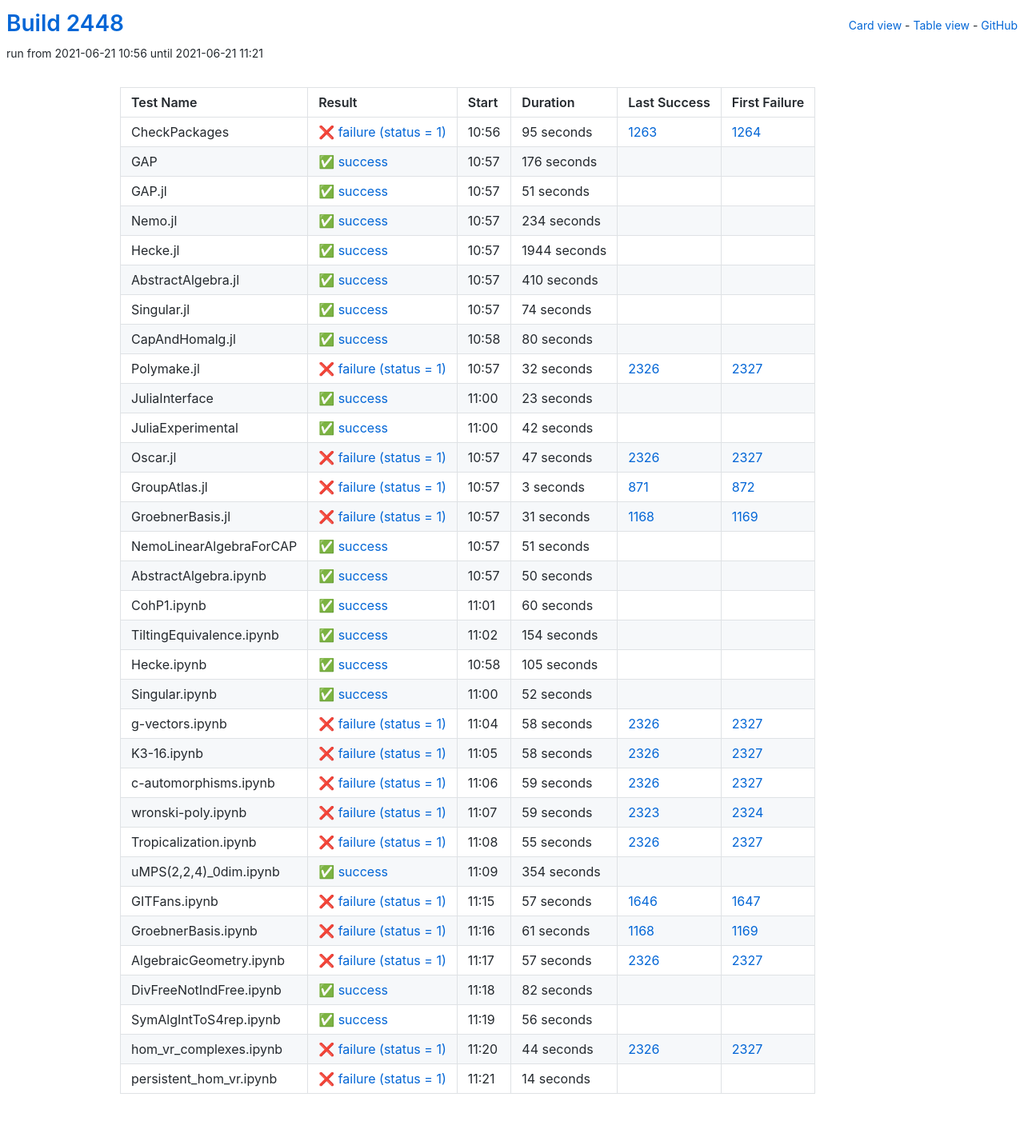
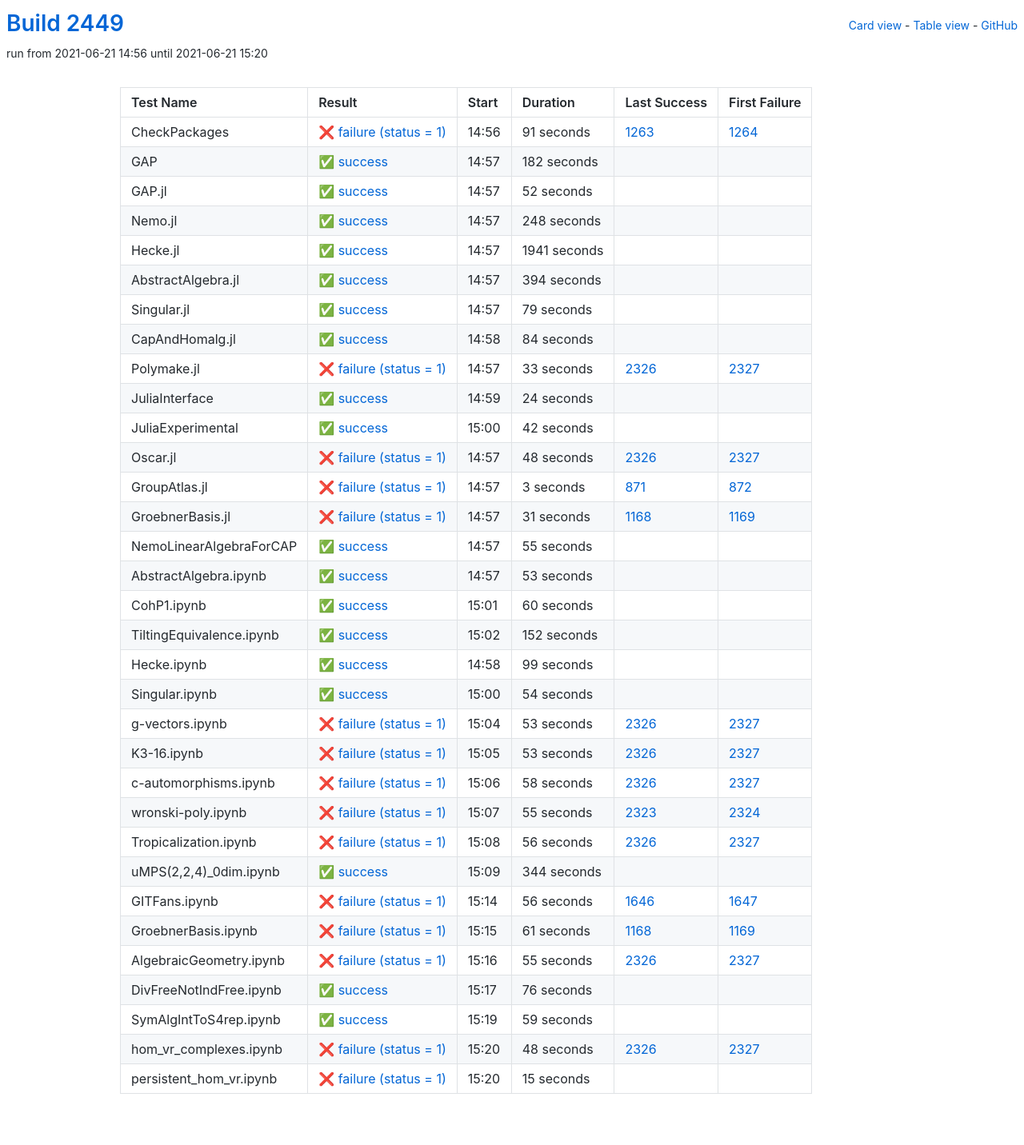
Before and after one commit to oscar-system/oscar-ci-status-stable, a Jekyll site: the page built from table.html, in a window 1280 px wide. Shown: the whole page at 80% size. Built offline with Jekyll 4.4.1, drawn with Linux system fonts in a browser that asks for light colours.

Commit message:
Build #2449

```diff
--- a/_data/ci.yml
+++ b/_data/ci.yml
@@ -1,6 +1,6 @@
 ---
-build: 2448
-build_url: https://oscarci.mathematik.uni-kl.de/job/oscar-stable/2448/
+build: 2449
+build_url: https://oscarci.mathematik.uni-kl.de/job/oscar-stable/2449/
 job: oscar-stable
 organization: oscar-system
 repo: oscar-ci-status-stable
@@ -8,128 +8,128 @@ repourl: https://github.com/oscar-system/oscar-ci-status-stable
 tests:
 - name: CheckPackages
   id: checkpackages
-  log: https://oscarci.mathematik.uni-kl.de/job/oscar-stable/2448/artifact/logs/build-2448/CheckPackages.log
-  start: 2021-06-21 10:56
+  log: https://oscarci.mathematik.uni-kl.de/job/oscar-stable/2449/artifact/logs/build-2449/CheckPackages.log
+  start: 2021-06-21 14:56
   success: false
   exitcode: 1
   status: failure
-  duration: 95
+  duration: 91
   last_success: 1263
   last_success_url: https://oscarci.mathematik.uni-kl.de/job/oscar-stable/1263/
   first_failure: 1264
   first_failure_url: https://oscarci.mathematik.uni-kl.de/job/oscar-stable/1264/
 - name: GAP
   id: gap
-  log: https://oscarci.mathematik.uni-kl.de/job/oscar-stable/2448/artifact/logs/build-2448/GAP.log
-  start: 2021-06-21 10:57
+  log: https://oscarci.mathematik.uni-kl.de/job/oscar-stable/2449/artifact/logs/build-2449/GAP.log
+  start: 2021-06-21 14:57
   success: true
   exitcode: 0
   status: success
-  duration: 176
+  duration: 182
   last_success: false
   last_success_url:
   first_failure: false
   first_failure_url:
 - name: GAP.jl
   id: gap-jl
-  log: https://oscarci.mathematik.uni-kl.de/job/oscar-stable/2448/artifact/logs/build-2448/GAP.jl.log
-  start: 2021-06-21 10:57
+  log: https://oscarci.mathematik.uni-kl.de/job/oscar-stable/2449/artifact/logs/build-2449/GAP.jl.log
+  start: 2021-06-21 14:57
   success: true
   exitcode: 0
   status: success
-  duration: 51
+  duration: 52
   last_success: false
   last_success_url:
   first_failure: false
   first_failure_url:
 - name: Nemo.jl
   id: nemo-jl
-  log: https://oscarci.mathematik.uni-kl.de/job/oscar-stable/2448/artifact/logs/build-2448/Nemo.jl.log
-  start: 2021-06-21 10:57
+  log: https://oscarci.mathematik.uni-kl.de/job/oscar-stable/2449/artifact/logs/build-2449/Nemo.jl.log
+  start: 2021-06-21 14:57
   success: true
   exitcode: 0
   status: success
-  duration: 234
+  duration: 248
   last_success: false
   last_success_url:
   first_failure: false
   first_failure_url:
 - name: Hecke.jl
   id: hecke-jl
-  log: https://oscarci.mathematik.uni-kl.de/job/oscar-stable/2448/artifact/logs/build-2448/Hecke.jl.log
-  start: 2021-06-21 10:57
+  log: https://oscarci.mathematik.uni-kl.de/job/oscar-stable/2449/artifact/logs/build-2449/Hecke.jl.log
+  start: 2021-06-21 14:57
   success: true
   exitcode: 0
   status: success
-  duration: 1944
+  duration: 1941
   last_success: false
   last_success_url:
   first_failure: false
   first_failure_url:
 - name: AbstractAlgebra.jl
   id: abstractalgebra-jl
-  log: https://oscarci.mathematik.uni-kl.de/job/oscar-stable/2448/artifact/logs/build-2448/AbstractAlgebra.jl.log
-  start: 2021-06-21 10:57
+  log: https://oscarci.mathematik.uni-kl.de/job/oscar-stable/2449/artifact/logs/build-2449/AbstractAlgebra.jl.log
+  start: 2021-06-21 14:57
   success: true
   exitcode: 0
   status: success
-  duration: 410
+  duration: 394
   last_success: false
   last_success_url:
   first_failure: false
   first_failure_url:
 - name: Singular.jl
   id: singular-jl
-  log: https://oscarci.mathematik.uni-kl.de/job/oscar-stable/2448/artifact/logs/build-2448/Singular.jl.log
-  start: 2021-06-21 10:57
+  log: https://oscarci.mathematik.uni-kl.de/job/oscar-stable/2449/artifact/logs/build-2449/Singular.jl.log
+  start: 2021-06-21 14:57
   success: true
   exitcode: 0
   status: success
-  duration: 74
+  duration: 79
   last_success: false
   last_success_url:
   first_failure: false
   first_failure_url:
 - name: CapAndHomalg.jl
   id: capandhomalg-jl
-  log: https://oscarci.mathematik.uni-kl.de/job/oscar-stable/2448/artifact/logs/build-2448/CapAndHomalg.jl.log
-  start: 2021-06-21 10:58
+  log: https://oscarci.mathematik.uni-kl.de/job/oscar-stable/2449/artifact/logs/build-2449/CapAndHomalg.jl.log
+  start: 2021-06-21 14:58
   success: true
   exitcode: 0
   status: success
-  duration: 80
+  duration: 84
   last_success: false
   last_success_url:
   first_failure: false
   first_failure_url:
 - name: Polymake.jl
   id: polymake-jl
-  log: https://oscarci.mathematik.uni-kl.de/job/oscar-stable/2448/artifact/logs/build-2448/Polymake.jl.log
-  start: 2021-06-21 10:57
+  log: https://oscarci.mathematik.uni-kl.de/job/oscar-stable/2449/artifact/logs/build-2449/Polymake.jl.log
+  start: 2021-06-21 14:57
   success: false
   exitcode: 1
   status: failure
-  duration: 32
+  duration: 33
   last_success: 2326
   last_success_url: https://oscarci.mathematik.uni-kl.de/job/oscar-stable/2326/
   first_failure: 2327
   first_failure_url: https://oscarci.mathematik.uni-kl.de/job/oscar-stable/2327/
 - name: JuliaInterface
   id: juliainterface
-  log: https://oscarci.mathematik.uni-kl.de/job/oscar-stable/2448/artifact/logs/build-2448/JuliaInterface.log
-  start: 2021-06-21 11:00
+  log: https://oscarci.mathematik.uni-kl.de/job/oscar-stable/2449/artifact/logs/build-2449/JuliaInterface.log
+  start: 2021-06-21 14:59
   success: true
   exitcode: 0
   status: success
-  duration: 23
+  duration: 24
   last_success: false
   last_success_url:
   first_failure: false
   first_failure_url:
 - name: JuliaExperimental
   id: juliaexperimental
-  log: https://oscarci.mathematik.uni-kl.de/job/oscar-stable/2448/artifact/logs/build-2448/JuliaExperimental.log
-  start: 2021-06-21 11:00
+  log: https://oscarci.mathematik.uni-kl.de/job/oscar-stable/2449/artifact/logs/build-2449/JuliaExperimental.log
+  start: 2021-06-21 15:00
   success: true
   exitcode: 0
   status: success
@@ -140,20 +140,20 @@ tests:
   first_failure_url:
 - name: Oscar.jl
   id: oscar-jl
-  log: https://oscarci.mathematik.uni-kl.de/job/oscar-stable/2448/artifact/logs/build-2448/Oscar.jl.log
-  start: 2021-06-21 10:57
+  log: https://oscarci.mathematik.uni-kl.de/job/oscar-stable/2449/artifact/logs/build-2449/Oscar.jl.log
+  start: 2021-06-21 14:57
   success: false
   exitcode: 1
   status: failure
-  duration: 47
+  duration: 48
   last_success: 2326
   last_success_url: https://oscarci.mathematik.uni-kl.de/job/oscar-stable/2326/
   first_failure: 2327
   first_failure_url: https://oscarci.mathematik.uni-kl.de/job/oscar-stable/2327/
 - name: GroupAtlas.jl
   id: groupatlas-jl
-  log: https://oscarci.mathematik.uni-kl.de/job/oscar-stable/2448/artifact/logs/build-2448/GroupAtlas.jl.log
-  start: 2021-06-21 10:57
+  log: https://oscarci.mathematik.uni-kl.de/job/oscar-stable/2449/artifact/logs/build-2449/GroupAtlas.jl.log
+  start: 2021-06-21 14:57
   success: false
   exitcode: 1
   status: failure
@@ -164,8 +164,8 @@ tests:
   first_failure_url: https://oscarci.mathematik.uni-kl.de/job/oscar-stable/872/
 - name: GroebnerBasis.jl
   id: groebnerbasis-jl
-  log: https://oscarci.mathematik.uni-kl.de/job/oscar-stable/2448/artifact/logs/build-2448/GroebnerBasis.jl.log
-  start: 2021-06-21 10:57
+  log: https://oscarci.mathematik.uni-kl.de/job/oscar-stable/2449/artifact/logs/build-2449/GroebnerBasis.jl.log
+  start: 2021-06-21 14:57
   success: false
   exitcode: 1
   status: failure
@@ -176,32 +176,32 @@ tests:
   first_failure_url: https://oscarci.mathematik.uni-kl.de/job/oscar-stable/1169/
 - name: NemoLinearAlgebraForCAP
   id: nemolinearalgebraforcap
-  log: https://oscarci.mathematik.uni-kl.de/job/oscar-stable/2448/artifact/logs/build-2448/NemoLinearAlgebraForCAP.log
-  start: 2021-06-21 10:57
+  log: https://oscarci.mathematik.uni-kl.de/job/oscar-stable/2449/artifact/logs/build-2449/NemoLinearAlgebraForCAP.log
+  start: 2021-06-21 14:57
   success: true
   exitcode: 0
   status: success
-  duration: 51
+  duration: 55
   last_success: false
   last_success_url:
   first_failure: false
   first_failure_url:
 - name: AbstractAlgebra.ipynb
   id: abstractalgebra-ipynb
-  log: https://oscarci.mathematik.uni-kl.de/job/oscar-stable/2448/artifact/logs/build-2448/AbstractAlgebra.ipynb.log
-  start: 2021-06-21 10:57
+  log: https://oscarci.mathematik.uni-kl.de/job/oscar-stable/2449/artifact/logs/build-2449/AbstractAlgebra.ipynb.log
+  start: 2021-06-21 14:57
   success: true
   exitcode: 0
   status: success
-  duration: 50
+  duration: 53
   last_success: false
   last_success_url:
   first_failure: false
   first_failure_url:
 - name: CohP1.ipynb
   id: cohp1-ipynb
-  log: https://oscarci.mathematik.uni-kl.de/job/oscar-stable/2448/artifact/logs/build-2448/CohP1.ipynb.log
-  start: 2021-06-21 11:01
+  log: https://oscarci.mathematik.uni-kl.de/job/oscar-stable/2449/artifact/logs/build-2449/CohP1.ipynb.log
+  start: 2021-06-21 15:01
   success: true
   exitcode: 0
   status: success
@@ -212,44 +212,68 @@ tests:
   first_failure_url:
 - name: TiltingEquivalence.ipynb
   id: tiltingequivalence-ipynb
-  log: https://oscarci.mathematik.uni-kl.de/job/oscar-stable/2448/artifact/logs/build-2448/TiltingEquivalence.ipynb.log
-  start: 2021-06-21 11:02
+  log: https://oscarci.mathematik.uni-kl.de/job/oscar-stable/2449/artifact/logs/build-2449/TiltingEquivalence.ipynb.log
+  start: 2021-06-21 15:02
   success: true
   exitcode: 0
   status: success
-  duration: 154
+  duration: 152
   last_success: false
   last_success_url:
   first_failure: false
   first_failure_url:
 - name: Hecke.ipynb
   id: hecke-ipynb
-  log: https://oscarci.mathematik.uni-kl.de/job/oscar-stable/2448/artifact/logs/build-2448/Hecke.ipynb.log
-  start: 2021-06-21 10:58
+  log: https://oscarci.mathematik.uni-kl.de/job/oscar-stable/2449/artifact/logs/build-2449/Hecke.ipynb.log
+  start: 2021-06-21 14:58
   success: true
   exitcode: 0
   status: success
-  duration: 105
+  duration: 99
   last_success: false
   last_success_url:
   first_failure: false
   first_failure_url:
 - name: Singular.ipynb
   id: singular-ipynb
-  log: https://oscarci.mathematik.uni-kl.de/job/oscar-stable/2448/artifact/logs/build-2448/Singular.ipynb.log
-  start: 2021-06-21 11:00
+  log: https://oscarci.mathematik.uni-kl.de/job/oscar-stable/2449/artifact/logs/build-2449/Singular.ipynb.log
+  start: 2021-06-21 15:00
   success: true
   exitcode: 0
   status: success
-  duration: 52
+  duration: 54
   last_success: false
   last_success_url:
   first_failure: false
   first_failure_url:
 - name: g-vectors.ipynb
   id: g-vectors-ipynb
-  log: https://oscarci.mathematik.uni-kl.de/job/oscar-stable/2448/artifact/logs/build-2448/g-vectors.ipynb.log
-  start: 2021-06-21 11:04
+  log: https://oscarci.mathematik.uni-kl.de/job/oscar-stable/2449/artifact/logs/build-2449/g-vectors.ipynb.log
+  start: 2021-06-21 15:04
+  success: false
+  exitcode: 1
+  status: failure
+  duration: 53
+  last_success: 2326
+  last_success_url: https://oscarci.mathematik.uni-kl.de/job/oscar-stable/2326/
+  first_failure: 2327
+  first_failure_url: https://oscarci.mathematik.uni-kl.de/job/oscar-stable/2327/
+- name: K3-16.ipynb
+  id: k3-16-ipynb
+  log: https://oscarci.mathematik.uni-kl.de/job/oscar-stable/2449/artifact/logs/build-2449/K3-16.ipynb.log
+  start: 2021-06-21 15:05
+  success: false
+  exitcode: 1
+  status: failure
+  duration: 53
+  last_success: 2326
+  last_success_url: https://oscarci.mathematik.uni-kl.de/job/oscar-stable/2326/
+  first_failure: 2327
+  first_failure_url: https://oscarci.mathematik.uni-kl.de/job/oscar-stable/2327/
+- name: c-automorphisms.ipynb
+  id: c-automorphisms-ipynb
+  log: https://oscarci.mathematik.uni-kl.de/job/oscar-stable/2449/artifact/logs/build-2449/c-automorphisms.ipynb.log
+  start: 2021-06-21 15:06
   success: false
   exitcode: 1
   status: failure
@@ -258,82 +282,58 @@ tests:
   last_success_url: https://oscarci.mathematik.uni-kl.de/job/oscar-stable/2326/
   first_failure: 2327
   first_failure_url: https://oscarci.mathematik.uni-kl.de/job/oscar-stable/2327/
-- name: K3-16.ipynb
-  id: k3-16-ipynb
-  log: https://oscarci.mathematik.uni-kl.de/job/oscar-stable/2448/artifact/logs/build-2448/K3-16.ipynb.log
-  start: 2021-06-21 11:05
+- name: wronski-poly.ipynb
+  id: wronski-poly-ipynb
+  log: https://oscarci.mathematik.uni-kl.de/job/oscar-stable/2449/artifact/logs/build-2449/wronski-poly.ipynb.log
+  start: 2021-06-21 15:07
   success: false
   exitcode: 1
   status: failure
-  duration: 58
-  last_success: 2326
-  last_success_url: https://oscarci.mathematik.uni-kl.de/job/oscar-stable/2326/
-  first_failure: 2327
-  first_failure_url: https://oscarci.mathematik.uni-kl.de/job/oscar-stable/2327/
-- name: c-automorphisms.ipynb
-  id: c-automorphisms-ipynb
-  log: https://oscarci.mathematik.uni-kl.de/job/oscar-stable/2448/artifact/logs/build-2448/c-automorphisms.ipynb.log
-  start: 2021-06-21 11:06
-  success: false
-  exitcode: 1
-  status: failure
-  duration: 59
-  last_success: 2326
-  last_success_url: https://oscarci.mathematik.uni-kl.de/job/oscar-stable/2326/
-  first_failure: 2327
-  first_failure_url: https://oscarci.mathematik.uni-kl.de/job/oscar-stable/2327/
-- name: wronski-poly.ipynb
-  id: wronski-poly-ipynb
-  log: https://oscarci.mathematik.uni-kl.de/job/oscar-stable/2448/artifact/logs/build-2448/wronski-poly.ipynb.log
-  start: 2021-06-21 11:07
-  success: false
-  exitcode: 1
-  status: failure
-  duration: 59
+  duration: 55
   last_success: 2323
   last_success_url: https://oscarci.mathematik.uni-kl.de/job/oscar-stable/2323/
   first_failure: 2324
   first_failure_url: https://oscarci.mathematik.uni-kl.de/job/oscar-stable/2324/
 - name: Tropicalization.ipynb
   id: tropicalization-ipynb
-  log: https://oscarci.mathematik.uni-kl.de/job/oscar-stable/2448/artifact/logs/build-2448/Tropicalization.ipynb.log
-  start: 2021-06-21 11:08
+  log: https://oscarci.mathematik.uni-kl.de/job/oscar-stable/2449/artifact/logs/build-2449/Tropicalization.ipynb.log
+  start: 2021-06-21 15:08
   success: false
   exitcode: 1
   status: failure
-  duration: 55
+  duration: 56
   last_success: 2326
   last_success_url: https://oscarci.mathematik.uni-kl.de/job/oscar-stable/2326/
   first_failure: 2327
   first_failure_url: https://oscarci.mathematik.uni-kl.de/job/oscar-stable/2327/
 - name: uMPS(2,2,4)_0dim.ipynb
   id: umps-2-2-4-0dim-ipynb
-  log: https://oscarci.mathematik.uni-kl.de/job/oscar-stable/2448/artifact/logs/build-2448/uMPS-2-2-4-_0dim.ipynb.log
-  start: 2021-06-21 11:09
+  log: https://oscarci.mathematik.uni-kl.de/job/oscar-stable/2449/artifact/logs/build-2449/uMPS-2-2-4-_0dim.ipynb.log
+  start: 2021-06-21 15:09
   success: true
   exitcode: 0
   status: success
-  duration: 354
+  duration: 344
   last_success: false
   last_success_url:
   first_failure: false
   first_failure_url:
 - name: GITFans.ipynb
   id: gitfans-ipynb
-  log: https://oscarci.mathematik.uni-kl.de/job/oscar-stable/2448/artifact/logs/build-2448/GITFans.ipynb.log
-  start: 2021-06-21 11:15
+  log: https://oscarci.mathematik.uni-kl.de/job/oscar-stable/2449/artifact/logs/build-2449/GITFans.ipynb.log
+  start: 2021-06-21 15:14
   success: false
   exitcode: 1
   status: failure
-  duration: 57
+  duration: 56
   last_success: 1646
   last_success_url: https://oscarci.mathematik.uni-kl.de/job/oscar-stable/1646/
   first_failure: 1647
   first_failure_url: https://oscarci.mathematik.uni-kl.de/job/oscar-stable/1647/
 - name: GroebnerBasis.ipynb
   id: groebnerbasis-ipynb
-  log: https://oscarci.mathematik.uni-kl.de/job/oscar-stable/2448/artifact/logs/build-2448/GroebnerBasis.ipynb.log
-  start: 2021-06-21 11:16
+  log: https://oscarci.mathematik.uni-kl.de/job/oscar-stable/2449/artifact/logs/build-2449/GroebnerBasis.ipynb.log
+  start: 2021-06-21 15:15
   success: false
   exitcode: 1
   status: failure
@@ -344,60 +344,60 @@ tests:
   first_failure_url: https://oscarci.mathematik.uni-kl.de/job/oscar-stable/1169/
 - name: AlgebraicGeometry.ipynb
   id: algebraicgeometry-ipynb
-  log: https://oscarci.mathematik.uni-kl.de/job/oscar-stable/2448/artifact/logs/build-2448/AlgebraicGeometry.ipynb.log
-  start: 2021-06-21 11:17
+  log: https://oscarci.mathematik.uni-kl.de/job/oscar-stable/2449/artifact/logs/build-2449/AlgebraicGeometry.ipynb.log
+  start: 2021-06-21 15:16
   success: false
   exitcode: 1
   status: failure
-  duration: 57
+  duration: 55
   last_success: 2326
   last_success_url: https://oscarci.mathematik.uni-kl.de/job/oscar-stable/2326/
   first_failure: 2327
   first_failure_url: https://oscarci.mathematik.uni-kl.de/job/oscar-stable/2327/
 - name: DivFreeNotIndFree.ipynb
   id: divfreenotindfree-ipynb
-  log: https://oscarci.mathematik.uni-kl.de/job/oscar-stable/2448/artifact/logs/build-2448/DivFreeNotIndFree.ipynb.log
-  start: 2021-06-21 11:18
+  log: https://oscarci.mathematik.uni-kl.de/job/oscar-stable/2449/artifact/logs/build-2449/DivFreeNotIndFree.ipynb.log
+  start: 2021-06-21 15:17
   success: true
   exitcode: 0
   status: success
-  duration: 82
+  duration: 76
   last_success: false
   last_success_url:
   first_failure: false
   first_failure_url:
 - name: SymAlgIntToS4rep.ipynb
   id: symalginttos4rep-ipynb
-  log: https://oscarci.mathematik.uni-kl.de/job/oscar-stable/2448/artifact/logs/build-2448/SymAlgIntToS4rep.ipynb.log
-  start: 2021-06-21 11:19
+  log: https://oscarci.mathematik.uni-kl.de/job/oscar-stable/2449/artifact/logs/build-2449/SymAlgIntToS4rep.ipynb.log
+  start: 2021-06-21 15:19
   success: true
   exitcode: 0
   status: success
-  duration: 56
+  duration: 59
   last_success: false
   last_success_url:
   first_failure: false
   first_failure_url:
 - name: hom_vr_complexes.ipynb
   id: hom-vr-complexes-ipynb
-  log: https://oscarci.mathematik.uni-kl.de/job/oscar-stable/2448/artifact/logs/build-2448/hom_vr_complexes.ipynb.log
-  start: 2021-06-21 11:20
+  log: https://oscarci.mathematik.uni-kl.de/job/oscar-stable/2449/artifact/logs/build-2449/hom_vr_complexes.ipynb.log
+  start: 2021-06-21 15:20
   success: false
   exitcode: 1
   status: failure
-  duration: 44
+  duration: 48
   last_success: 2326
   last_success_url: https://oscarci.mathematik.uni-kl.de/job/oscar-stable/2326/
   first_failure: 2327
   first_failure_url: https://oscarci.mathematik.uni-kl.de/job/oscar-stable/2327/
 - name: persistent_hom_vr.ipynb
   id: persistent-hom-vr-ipynb
-  log: https://oscarci.mathematik.uni-kl.de/job/oscar-stable/2448/artifact/logs/build-2448/persistent_hom_vr.ipynb.log
-  start: 2021-06-21 11:21
+  log: https://oscarci.mathematik.uni-kl.de/job/oscar-stable/2449/artifact/logs/build-2449/persistent_hom_vr.ipynb.log
+  start: 2021-06-21 15:20
   success: false
   exitcode: 1
   status: failure
-  duration: 14
+  duration: 15
   last_success: false
   last_success_url:
   first_failure: false
```
Also changed, not shown: README.md.
